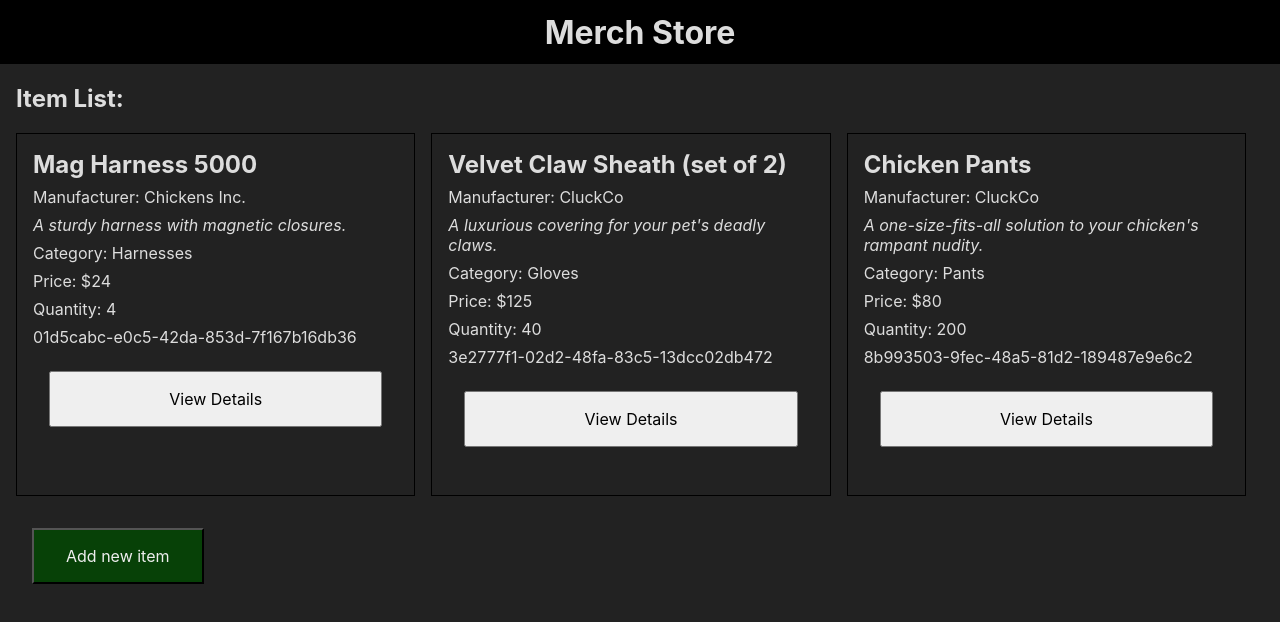
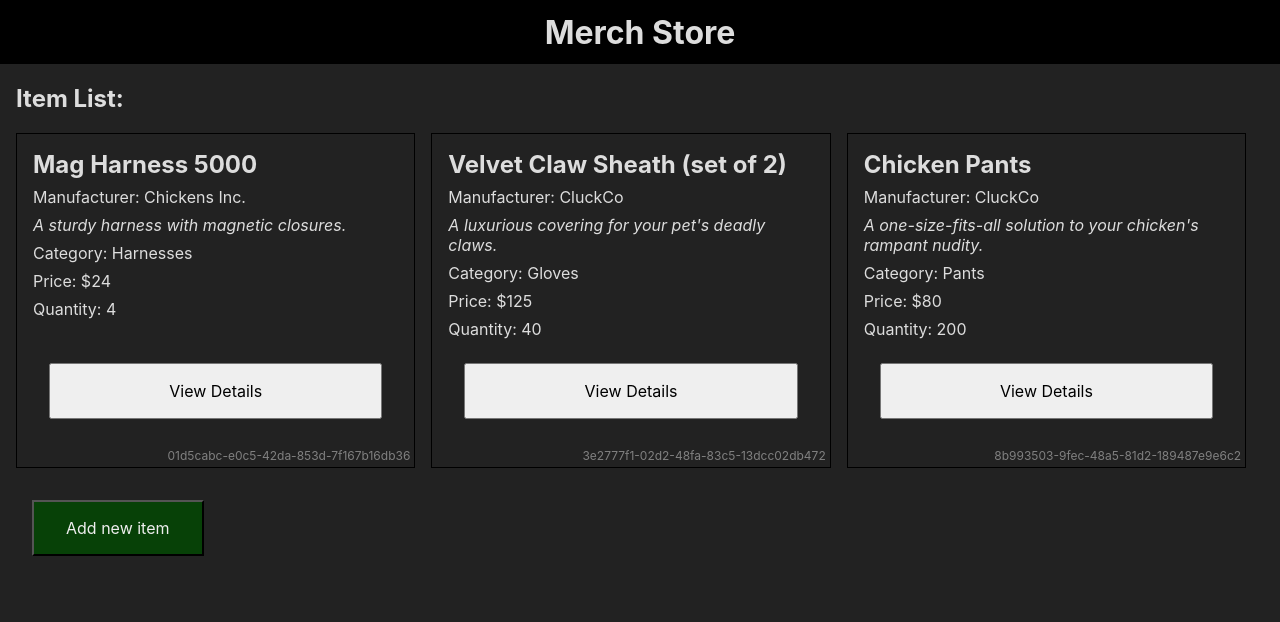
Before and after one commit to QuietEvolver/merch-store, a React (Create React App) app: page / in a window 1280 px wide. Shown: the top 622 px of the page. Built offline with nearby package versions, Linux system fonts and the light colour scheme.

Commit message:
Align View Details button to bottom of ItemListEntry
Co-authored-by: VW <QuietEvolver@users.noreply.github.com>
Co-authored-by: Jen Holcomb <jenniferholcomb@users.noreply.github.com>
Co-authored-by: Noah! <NoahJpg@users.noreply.github.com>

```diff
--- a/src/components/MerchListEntry.js
+++ b/src/components/MerchListEntry.js
@@ -12,8 +12,9 @@ function MerchListEntry(props) {
       <div>Price: ${props.item.price}</div>
       <div>Quantity: {props.item.quantity}</div>
       <div>{props.item.id}</div>
-
-      <button onClick={() => props.onClickViewDetails(props.item.id)}>View Details</button>
+      <div className='button-area'>
+        <button onClick={() => props.onClickViewDetails(props.item.id)}>View Details</button>
+      </div>
     </div>
   );
 }
--- a/src/index.css
+++ b/src/index.css
@@ -91,6 +91,14 @@ header h1 {
   padding-bottom: 2rem;
 }
 
+.item-list-entry .button-area {
+  flex-grow: 1;
+  display: flex;
+  flex-direction: column;
+  align-items: stretch;
+  justify-content: flex-end;
+}
+
 .item-list-entry > div:first-child {
   font-size: 150%;
   font-weight: bold;
@@ -98,7 +106,7 @@ header h1 {
 .item-list-entry > div:nth-child(3) {
   font-style: italic;
 }
-.item-list-entry > div:last-child {
+.item-list-entry > div:nth-last-child(2) {
   position: absolute;
   bottom: 0.25rem;
   right: 0.25rem;
```
